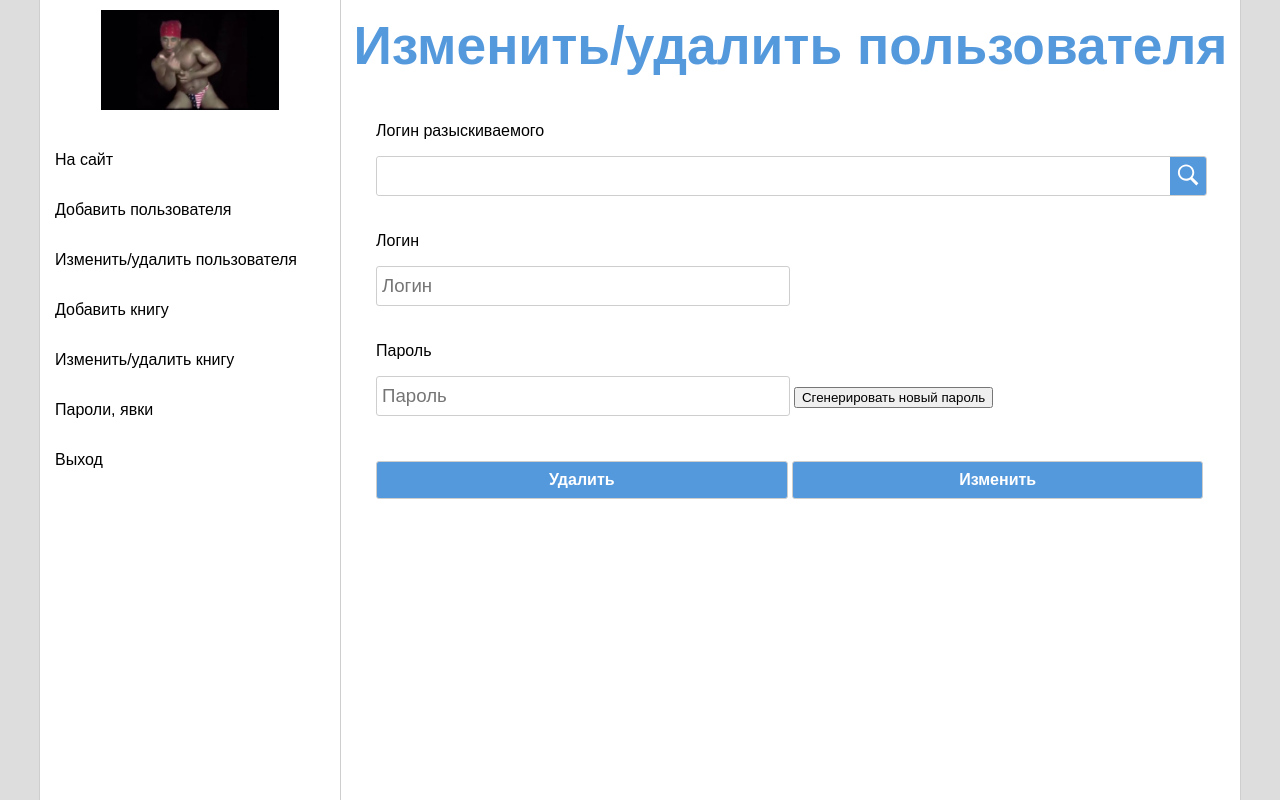
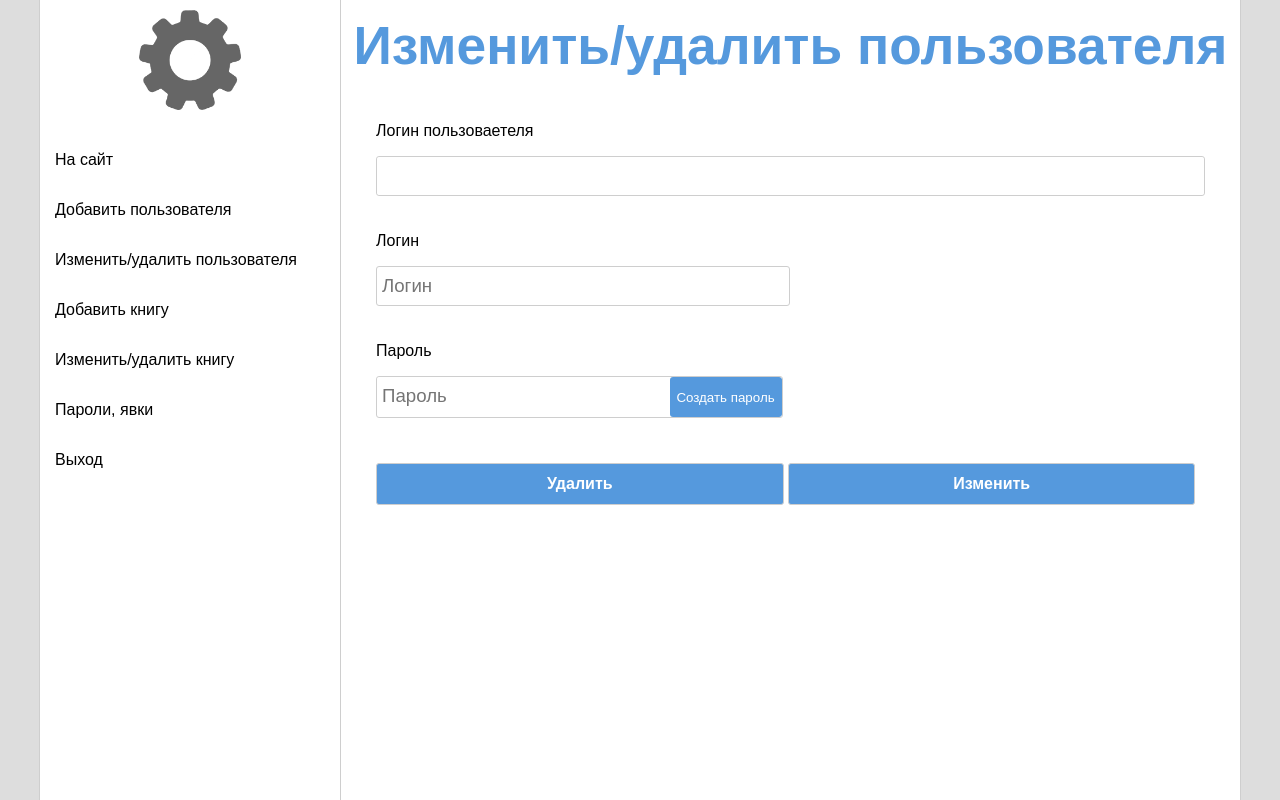
Before and after one commit to wKostyaw/vat-el-lib, a PHP site: page /ChangeUser.php in a window 1280 px wide. Run offline with PHP 8.4, Linux system fonts and the light colour scheme; a user stored in the database is signed in; data comes from the database, SQL or seed files in the repository; data that the repository does not hold is empty.

Commit message:
Стили и просмотр книги

```diff
--- a/ChangeUser.php
+++ b/ChangeUser.php
@@ -90,8 +90,6 @@
 								pswrdgnrtr: 1
 							},
 							success: function (data) {
-								/*alert('Класс!');
-								alert(data);*/
 								passField.val(data);
 							},
 							dataType: 'text'
@@ -101,40 +99,6 @@
 				$(document).on('click', 'input[name="change"]', function(){
 
 				})
-			});
-		</script>
-	</head>
-	<body>
-		<div class="Wrapper">
-			<div class="Sidebar">
-				<div class="LogoContainer">
-					<img src="img/workinprogress.png" class="Logo">
-				</div>
-					<ul class="AdminLinks">
-						<li class="AdminLinkBox"><a href="mainpage.php" class="AdminLink">На сайт</a></li>
-						<li class="AdminLinkBox"><a href="AddUserForm.php" class="AdminLink">Добавить пользователя</a></li>
-						<li class="AdminLinkBox"><a href="ChangeUser.php" class="AdminLink">Изменить/удалить пользователя</a></li>
-						<li class="AdminLinkBox"><a href="AddBookForm.php" class="AdminLink">Добавить книгу</a></li>
-						<li class="AdminLinkBox"><a href="ChangeBook.php" class="AdminLink">Изменить/удалить книгу</a></li>
-						<li class="AdminLinkBox"><a href="#" class="AdminLink">Пароли, явки</a></li>
-						<li class="AdminLinkBox"><a href="#" class="AdminLink" onclick="document.location.replace('?exit');">Выход</a></li>
-					</ul>
-			</div>
-			<div class="Option">
-				<h2 class="MainHeader">Изменить/удалить пользователя</h2>
-				<form class="findUser" name="findUser">
-					<div class="FormElemContainer">
-						<p class="CategoryName">Логин разыскиваемого</p>
-						<div class="flexContainer SBorder">
-							<input type="text" class="TextInput HalfWidth USearchName" id="SearchBox">
-							<button Class="FormButton USearchBtn" type="button">
-								<svg class="SButtonIcon" x="0px" y="0px" width="24" height="24" viewBox="0 0 210 210">
-									<path d="M88.2,12.6c-39.47344,0 -71.4,31.92656 -71.4,71.4c0,39.47344 31.92656,71.4 71.4,71.4c14.09297,0 27.13594,-4.13438 38.19375,-11.15625l51.58125,51.58125l17.85,-17.85l-50.925,-50.79375c9.15469,-12.00938 14.7,-26.88984 14.7,-43.18125c0,-39.47344 -31.92656,-71.4 -71.4,-71.4zM88.2,29.4c30.23672,0 54.6,24.36328 54.6,54.6c0,30.23672 -24.36328,54.6 -54.6,54.6c-30.23672,0 -54.6,-24.36328 -54.6,-54.6c0,-30.23672 24.36328,-54.6 54.6,-54.6z"></path>
-								</svg>
-							</button>
-							<!-- Автокомплит сюда(если нужен) -->
-							<script type="text/javascript">
-								$(document).ready(),function () {
 				$("#SearchBox").keyup(function() {
 					var query = $("#SearchBox").val();
 					// if (query.length > 1)
@@ -164,14 +128,44 @@
 					$('input[name="login"]').val(login);
 					$('input[name="password"]').val(password);
 					$("#response").html("");
+					$('.findUser').css('display', 'none');
+					$('.changeUser').css('display', 'block');
 				});
-								}();
+
+			});
 		</script>
+	</head>
+	<body>
+		<div class="Wrapper">
+			<div class="Sidebar">
+				<div class="LogoContainer">
+					<img src="img/workinprogress.png" class="Logo">
+				</div>
+					<ul class="AdminLinks">
+						<li class="AdminLinkBox"><a href="mainpage.php" class="AdminLink">На сайт</a></li>
+						<li class="AdminLinkBox"><a href="AddUserForm.php" class="AdminLink">Добавить пользователя</a></li>
+						<li class="AdminLinkBox"><a href="ChangeUser.php" class="AdminLink">Изменить/удалить пользователя</a></li>
+						<li class="AdminLinkBox"><a href="AddBookForm.php" class="AdminLink">Добавить книгу</a></li>
+						<li class="AdminLinkBox"><a href="ChangeBook.php" class="AdminLink">Изменить/удалить книгу</a></li>
+						<li class="AdminLinkBox"><a href="#" class="AdminLink">Пароли, явки</a></li>
+						<li class="AdminLinkBox"><a href="#" class="AdminLink" onclick="document.location.replace('?exit');">Выход</a></li>
+					</ul>
+			</div>
+			<div class="Option">
+				<h2 class="MainHeader">Изменить/удалить пользователя</h2>
+				<form class="findUser" name="findUser">
+					<div class="FormElemContainer">
+						<p class="CategoryName">Логин пользоваетеля</p>
+						<div class="SBorder">
+						<div class="flexContainer">
+							<input type="text" class="TextInput HalfWidth USearchName" id="SearchBox">
+						</div>
 						<div id="response" class="HintBox"></div>
 						</div>
 					</div>
 				</form>
-				<form method="POST">
+
+				<form method="POST" class="changeUser">
 					<div class="FormElemContainer">
 						<p class="CategoryName">Логин</p>
 						<input type="text" name="usersID" id="usersID" hidden="">
@@ -179,8 +173,10 @@
 					</div>
 					<div class="FormElemContainer">
 						<p class="CategoryName">Пароль</p>
-						<input type="text" name="password" placeholder="Пароль" class="TextInput HalfWidth" required>
-						<input type="button" id="passwordGenerator" value="Сгенерировать новый пароль">
+						<div class="flexContainer SBorder HalfWidth">
+						<input type="text" name="password" placeholder="Пароль" class="TextInput noBorder" required>
+						<input type="button" id="passwordGenerator" class="FormButton RandPassBtn" value="Создать пароль">
+						</div>
 					</div>
 					<div class="FormElemContainer">
 						<input type="submit" class="FormButton DeleteButton" name="delete" value="Удалить">
--- a/Css/AdminPage.css
+++ b/Css/AdminPage.css
@@ -99,14 +99,20 @@ a {
 	background-color: #59D;
 	color: #FFF;
 	cursor: pointer;
+	box-sizing: content-box;
+	border-radius: 3px;
 }
 .FormButton:hover {
 	background-color: #48C;
 }
+.RandPassBtn {
+	width: 100px;
+	border: none;
+}
 .SubmitButton, .ResetButton, .DeleteButton {
-	width: calc(50% - 3px);
+	width: calc(50% - 21px);
 	border: 1px solid #CECECE;
-	border-radius: 3px;
+
 	margin-top: 25px;
 	font-size: 12pt;
 	font-weight: 700;
@@ -118,9 +124,11 @@ a {
 .findBook, .findUser {
 	width: 100%;
 }
+.changeBook, .changeUser {
+	/*display: none;*/
+}
 .flexContainer {
 	display: flex;
-	width: 100%;
 	flex-direction: row;
 }
 .SBorder {
@@ -132,3 +140,40 @@ a {
 .BSearchBtn, .USearchBtn {
 	fill: #FFF;
 }
+
+/* Подсказки для автокомплита */
+.HintBox {
+	max-height: 161px;
+	width: 100%;
+	overflow-y: auto;
+	background: #FFF;
+	z-index: 1;
+}
+.HintList {
+	padding: 0px;
+	margin: 0px;
+	list-style: none;
+	margin-top: 0px;
+	width: 100%;
+	/*border: 1px solid #CECECE;*/
+}
+.Hint {
+	border-bottom: 1px solid #CECECE;
+	display: flex;
+	padding-left: 5px;
+	height: 39px;
+	align-items: center;
+}
+.Hint:hover {
+	color: white;
+	background: #38C;
+}
+.Hint:first-child {
+	border-top: 1px solid #CECECE;
+}
+.Hint:last-child {
+	border-bottom: none;
+}
+.noBorder {
+	border: none;
+}
--- a/Js/AddOneMore.js
+++ b/Js/AddOneMore.js
@@ -509,13 +509,13 @@ $(document).ready(function(){
 	// Проверка расширения загружаемого файла книги
 	$('#BookFile').on('change', function checkFile() {
 		var FileName = this.files.item(0).name,
-			whiteList = /(\.pdf)$/i, // Какие файлы нам нужны?
+			whiteList = /(\.pdf|\.txt)$/i, // Какие файлы нам нужны?
 			Container = $(this).next('.AddFileContainer');
 
 		$('#submit').prop('disabled', !whiteList.test(FileName));
 		if(!whiteList.test(FileName)) {
 			this.value = "";
-			alert('Неверный тип файла, принимаются: pdf');
+			alert('Неверный тип файла, принимаются: pdf, txt');
 		}
 	});
 
```
Also changed, not shown: Css/AddBookForm.css (+0 -64 lines), Css/style.css (+6 -1 lines), book.php (+4 -12 lines), Img/WorkInProgress.png, Img/WorkInProgress1.png (deleted). Lines whose indentation alone changed are shown as unchanged.
